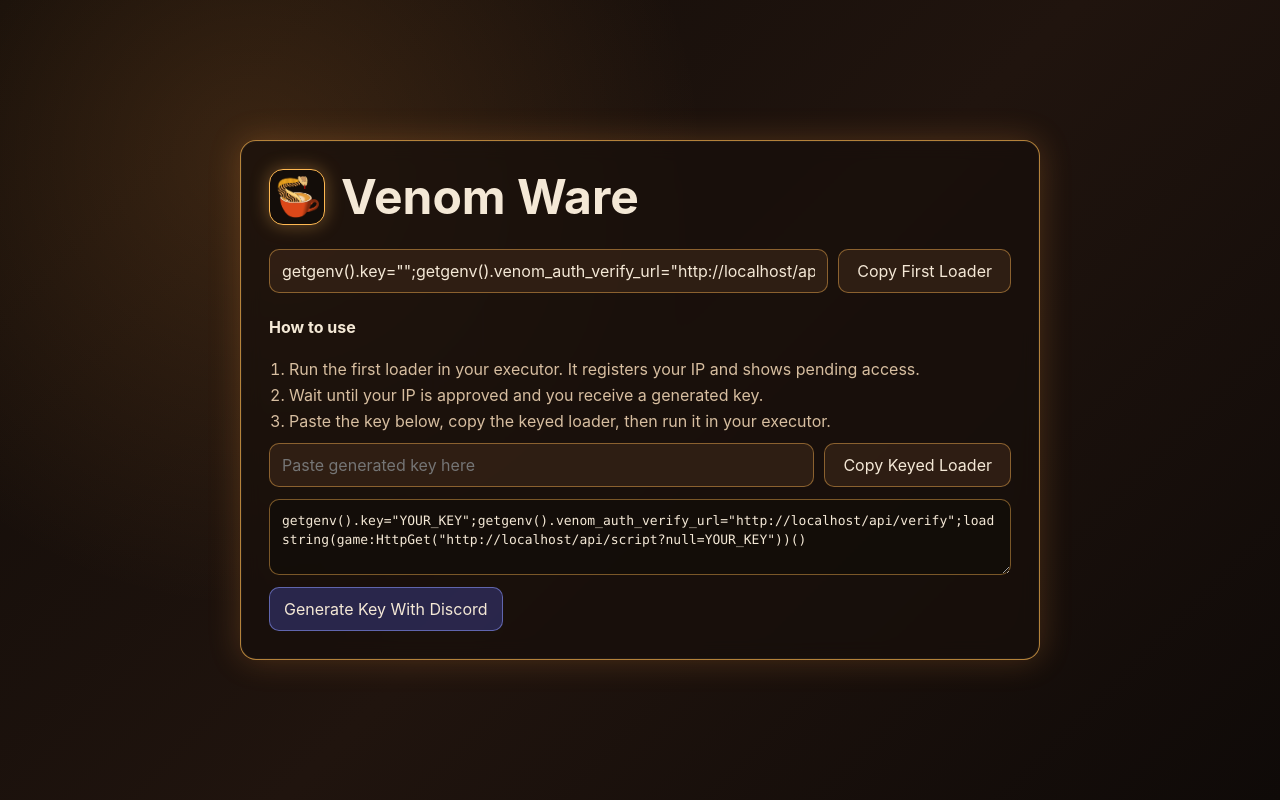
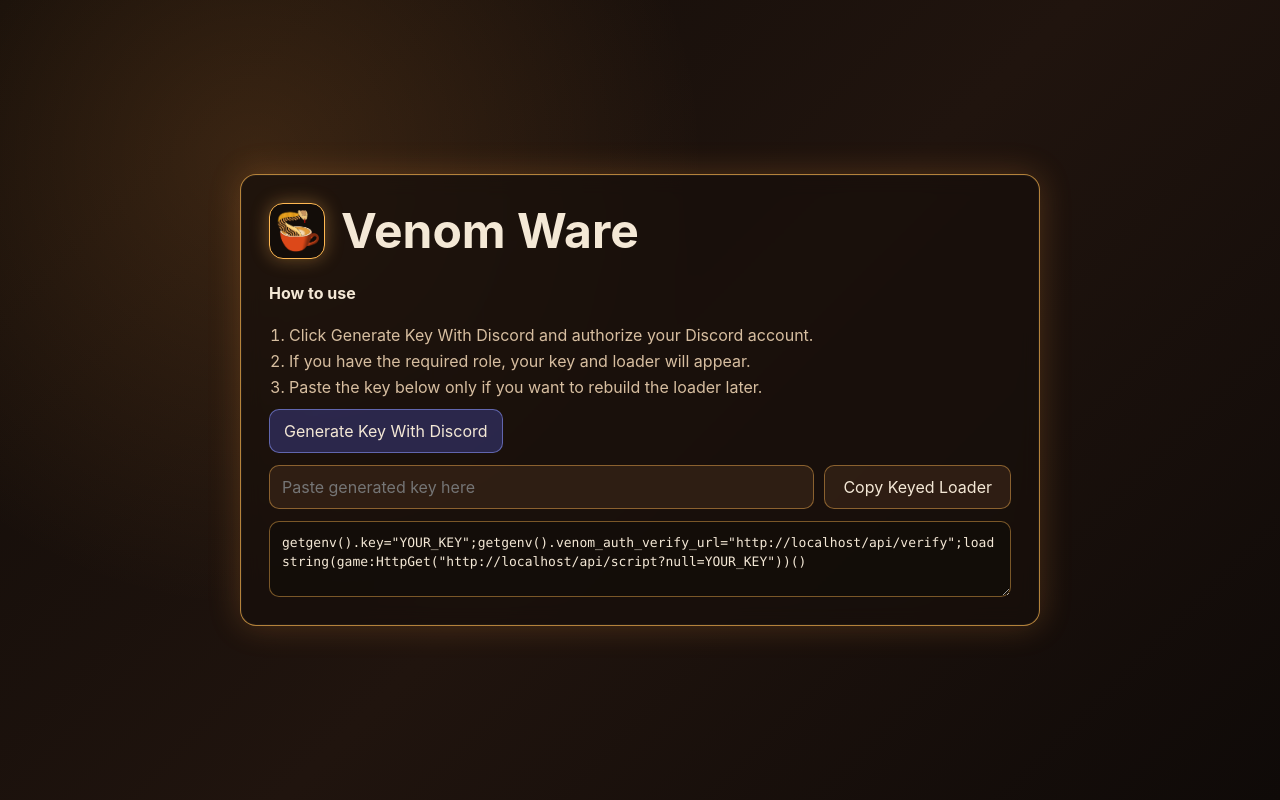
Before and after one commit to MetaBify/VenomWare, a website: page index.html in a window 1280 px wide. Drawn offline with Linux system fonts and the light colour scheme.

Commit message:
Remove first loader prompt

```diff
--- a/index.html
+++ b/index.html
@@ -18,18 +18,15 @@
         </div>
       </div>
 
-      <div class="copy-row">
-        <input id="raw-url" value="/api/script" readonly>
-        <button id="copy-url" type="button">Copy First Loader</button>
-      </div>
-
       <section class="tutorial">
         <h2>How to use</h2>
         <ol>
-          <li>Run the first loader in your executor. It registers your IP and shows pending access.</li>
-          <li>Wait until your IP is approved and you receive a generated key.</li>
-          <li>Paste the key below, copy the keyed loader, then run it in your executor.</li>
+          <li>Click Generate Key With Discord and authorize your Discord account.</li>
+          <li>If you have the required role, your key and loader will appear.</li>
+          <li>Paste the key below only if you want to rebuild the loader later.</li>
         </ol>
+
+        <a class="button-link discord-link" href="/api/discord-login">Generate Key With Discord</a>
 
         <div class="copy-row">
           <input id="user-key" placeholder="Paste generated key here">
@@ -37,7 +34,6 @@
         </div>
 
         <textarea id="loader-preview" readonly spellcheck="false"></textarea>
-        <a class="button-link discord-link" href="/api/discord-login">Generate Key With Discord</a>
       </section>
     </section>
   </main>
--- a/site.js
+++ b/site.js
@@ -1,5 +1,3 @@
-const rawInput = document.querySelector("#raw-url");
-const copyFirstButton = document.querySelector("#copy-url");
 const keyInput = document.querySelector("#user-key");
 const copyKeyedButton = document.querySelector("#copy-keyed-loader");
 const loaderPreview = document.querySelector("#loader-preview");
@@ -28,7 +26,6 @@ function loaderFor(key) {
 
 function updatePreview() {
   const key = keyInput.value.trim();
-  rawInput.value = loaderFor("");
   loaderPreview.value = loaderFor(key || "YOUR_KEY");
 }
 
@@ -42,10 +39,6 @@ async function copyText(text, button) {
   }, 1200);
 }
 
-copyFirstButton.addEventListener("click", () => {
-  copyText(loaderFor(""), copyFirstButton);
-});
-
 copyKeyedButton.addEventListener("click", () => {
   copyText(loaderFor(keyInput.value.trim() || "YOUR_KEY"), copyKeyedButton);
 });
```
